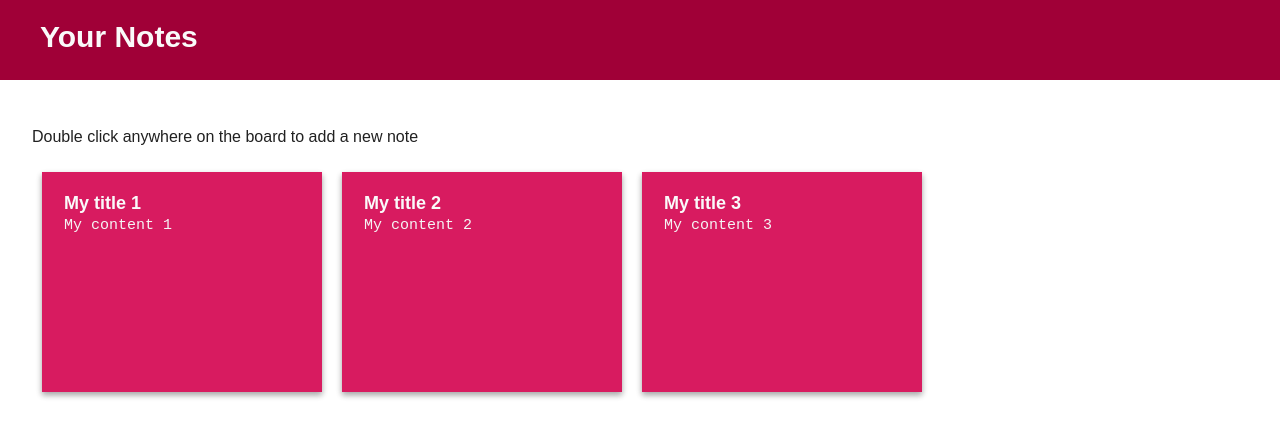
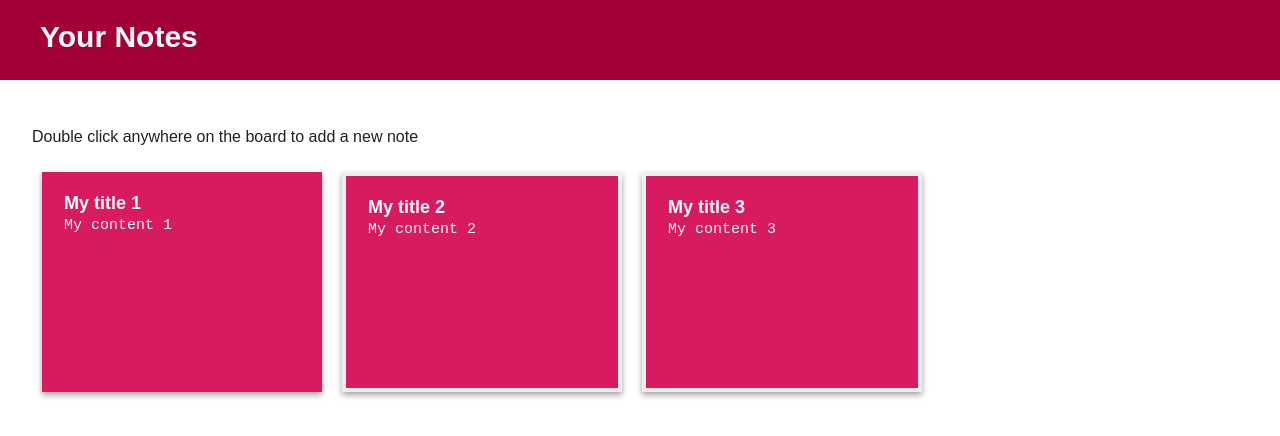
Before and after one commit to victoriavitale/sticky-notes-ui, a React app: page / in a window 1280 px wide. Shown: the top 436 px of the page. Built offline with nearby package versions, Linux system fonts and the light colour scheme.

Commit message:
Storing selected attribute in parent component to handle multiple selection

```diff
--- a/src/components/StickyNote.jsx
+++ b/src/components/StickyNote.jsx
@@ -7,7 +7,6 @@ class StickyNote extends Component {
 
     this.state = {
       note : this.props.note,
-      selected: false,
       disabled: this.props.disabled,
       duplicatedNote: {}
     }
@@ -17,7 +16,7 @@ class StickyNote extends Component {
     return (
       <div>
           <div
-            className={"sticky-note" + (this.state.selected ? ' selected' : '')}
+            className={"sticky-note" + (this.state.note.selected ? ' selected' : '')}
             onClick={this.toggleSelect.bind(this)}
             onDoubleClick={this.editNote.bind(this)}
             onKeyDown={this.handleKeyDown.bind(this)}
@@ -49,10 +48,11 @@ class StickyNote extends Component {
   }
 
   toggleSelect(e){
-    var inverseSelected = !this.state.selected
-    this.setState({ selected: inverseSelected })
+    this.state.note.selected = !this.state.note.selected
+    this.setState({ note: this.state.note })
+
     if(e.shiftKey){
-      console.log('shift key is pressed')
+      this.props.onNoteSelect(this.state.note);
     }
   }
 
--- a/src/components/StickyNotesBoard.jsx
+++ b/src/components/StickyNotesBoard.jsx
@@ -10,15 +10,18 @@ class StickyNotesBoard extends Component {
         {
           id:1,
           title: 'My title 1',
-          content:'My content 1'
+          content:'My content 1',
+          selected: false
         },{
           id:2,
           title: 'My title 2',
-          content:'My content 2'
+          content:'My content 2',
+          selected: true
         },{
           id:3,
           title: 'My title 3',
-          content:'My content 3'
+          content:'My content 3',
+          selected:true
         }
       ],
       disabled: true
@@ -40,7 +43,14 @@ class StickyNotesBoard extends Component {
 
   renderNotes(){
     return(
-      this.state.notes.map((note) => <StickyNote key={note.id} note={note} disabled={this.state.disabled} onDuplicateNote={this.duplicateNote.bind(this)}/>)
+      this.state.notes.map((note) =>
+      <StickyNote
+        key={note.id}
+        note={note}
+        disabled={this.state.disabled}
+        onDuplicateNote={this.duplicateNote.bind(this)}
+        onNoteSelect={this.toggleNotesSelection.bind(this)}
+      />)
     )
   }
 
@@ -57,16 +67,24 @@ class StickyNotesBoard extends Component {
   }
 
   addNote(note){
-    var arrNotes = this.state.notes;
-    var newID = arrNotes.length + 1;
+    var newNotesList = this.state.notes;
+    var newID = newNotesList.length + 1;
     if(note == undefined){
       note = {
         title: "New Note",
         content: ''
       }
     }
-    arrNotes.push({id: newID, title: note.title, content: note.content})
-    this.setState({ notes: arrNotes })
+    newNotesList.push({id: newID, title: note.title, content: note.content})
+    this.setState({ notes: newNotesList })
+  }
+
+  toggleNotesSelection(note){
+    var noteIndex = this.state.notes.indexOf(note);
+    this.state.notes[noteIndex].selected = note.selected;
+
+    console.log(this.state.notes);
+
   }
 
 }
--- a/styles/modules/sticky-note.scss
+++ b/styles/modules/sticky-note.scss
@@ -15,11 +15,6 @@
     &.selected{
         border: 4px solid $light-gray;
 
-    }
-
-    h3{
-        margin:0;
-        color: $primary-text-light;
     }
 
     input {
```
